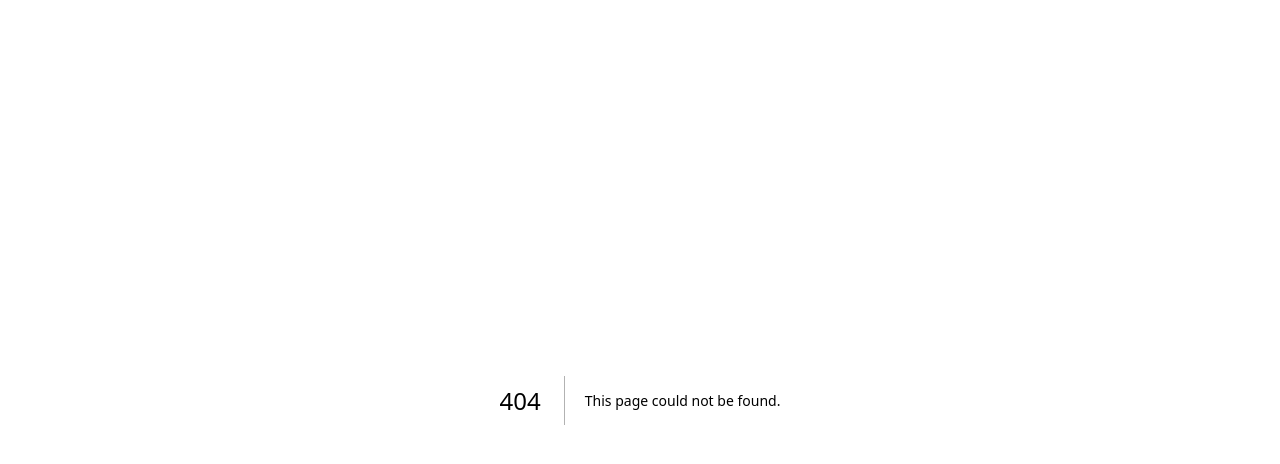
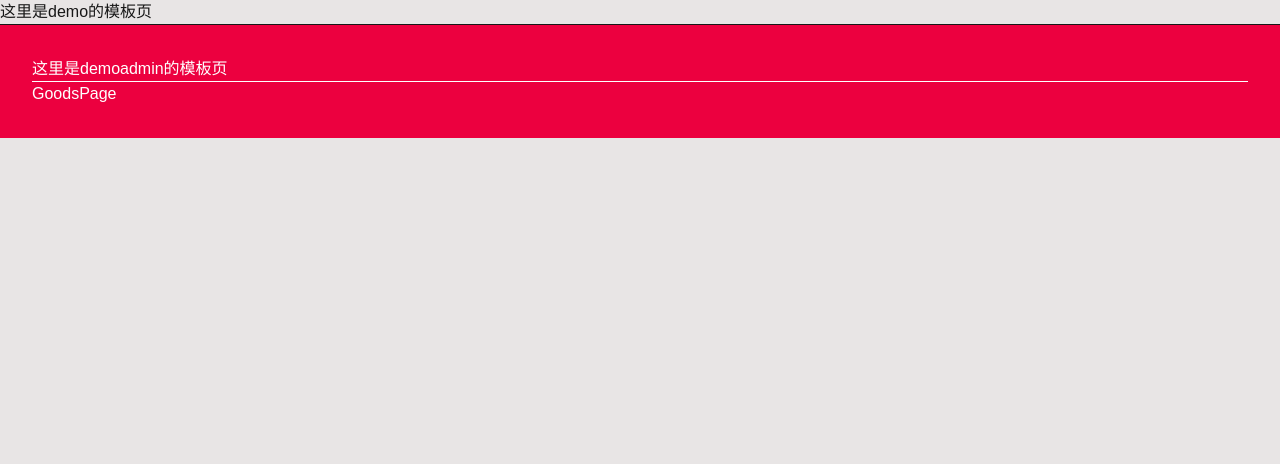
Before and after one commit to Asherzhangy/my-nextjs-app, a Next.js app: page /demo/goods in a window 1280 px wide. Before the commit this address had no page. Shown: the top 464 px of the page. Built offline with nearby package versions, Linux system fonts and the light colour scheme.

Commit message:
ルーティングページの設定が完了しました

```diff
--- /dev/null
+++ b/src/app/demo/(admin)/goods/page.tsx
@@ -0,0 +1,7 @@
+import { React } from "react";
+
+function GoodsPage() {
+    return <div className='goods-page'>GoodsPage</div>;
+}
+
+export default GoodsPage;
--- /dev/null
+++ b/src/app/demo/(admin)/layout.tsx
@@ -0,0 +1,11 @@
+import { React, ReactNode } from "react";
+
+function DemoAdminLayout({children}:{children:ReactNode}) {
+    return <div className='demo-admin p-8 bg-rose-600 text-white' >
+        <h3>这里是demoadmin的模板页</h3>
+        <hr />
+        {children}
+      </div>;
+}
+
+export default DemoAdminLayout;
--- /dev/null
+++ b/src/app/demo/(admin)/us/page.tsx
@@ -0,0 +1,7 @@
+import { React } from "react";
+
+function UsPage() {
+    return <div className='us-page'>UsPage</div>;
+}
+
+export default UsPage;
--- /dev/null
+++ b/src/app/demo/about/page.tsx
@@ -0,0 +1,7 @@
+import { React } from "react";
+
+function AboutPage() {
+    return <div className='about-page'>AboutPage</div>;
+}
+
+export default AboutPage;
--- /dev/null
+++ b/src/app/demo/layout.tsx
@@ -0,0 +1,11 @@
+import { React } from "react";
+
+function DemoLayout({children}:any) {
+    return <div className='demo'>
+        <h2>这里是demo的模板页</h2>
+        <hr />
+        {children}
+      </div>;
+}
+
+export default DemoLayout;
--- /dev/null
+++ b/src/app/demo/list/[id]/page.tsx
@@ -0,0 +1,7 @@
+import { React } from "react";
+
+function ListDetailPage({params}) {
+    return <div >ListDetailPage--{params.id}</div>;
+}
+
+export default ListDetailPage;
--- /dev/null
+++ b/src/app/demo/list/layout.tsx
@@ -0,0 +1,11 @@
+import { React } from "react";
+
+function DemoListLayout({children}:any) {
+    return <div className='demo'>
+        <h3>这里是demoList的模板页</h3>
+        <hr />
+        {children}
+      </div>;
+}
+
+export default DemoListLayout;
--- /dev/null
+++ b/src/app/demo/list/page.tsx
@@ -0,0 +1,7 @@
+import { React } from "react";
+
+function ListPage() {
+    return <div className='list-page'>ListPage</div>;
+}
+
+export default ListPage;
--- /dev/null
+++ b/src/app/demo/page.tsx
@@ -0,0 +1,7 @@
+import { React } from "react";
+
+function DemoHome() {
+    return <div className='demo-home'>DemoHome</div>;
+}
+
+export default DemoHome;
```
Also changed, not shown: 1 other file (tests, documents, lock files or other folders).
